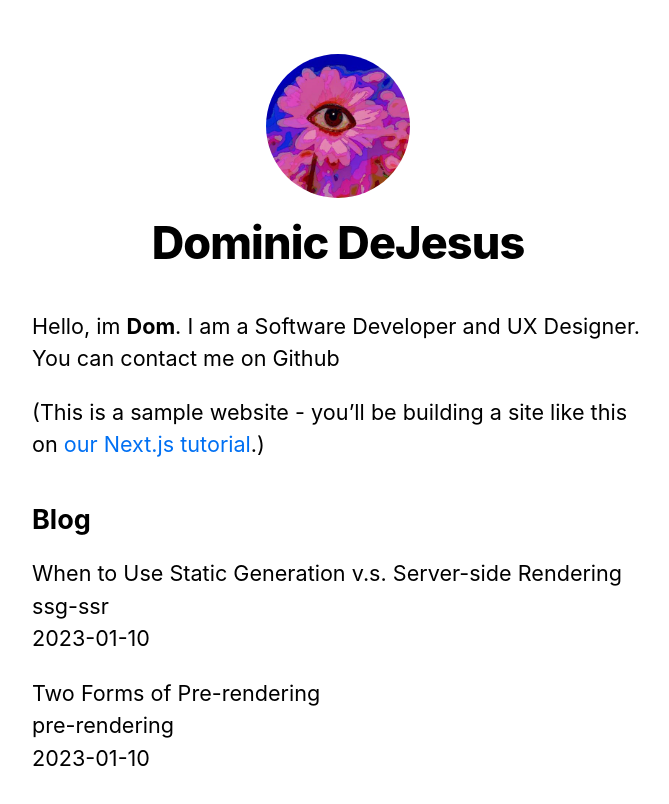
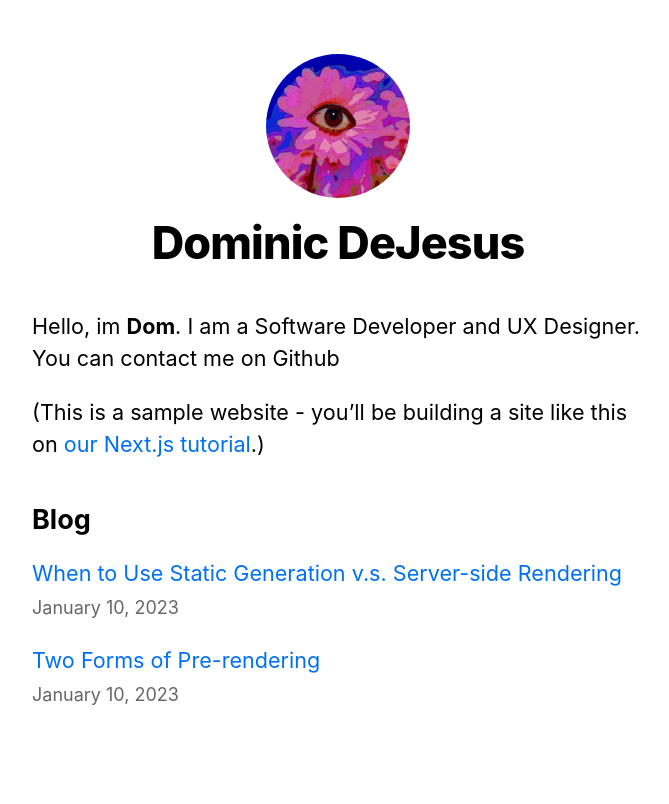
Before and after one commit to domludejesus/nextjs-blog, a Next.js app: page / in a window 1280 px wide. Shown: the top 804 px of the page, without its empty margins (302-971 px from the left). Built offline with nearby package versions, Linux system fonts and the light colour scheme.

Commit message:
adding dynamic routing

```diff
--- /dev/null
+++ b/components/date.js
@@ -0,0 +1,6 @@
+import { parseISO, format } from 'date-fns';
+
+export default function Date({ dateString }) {
+    const date = parseISO(dateString);
+    return <time dateTime={dateString}>{format(date, 'LLLL d, yyyy')}</time>;
+}
--- a/lib/posts.js
+++ b/lib/posts.js
@@ -1,6 +1,8 @@
 import fs from 'fs';
 import path from 'path';
 import matter from 'gray-matter';
+import { remark } from 'remark';
+import html from 'remark-html';
 
 const postsDirectory = path.join(process.cwd(), 'posts');
 
@@ -59,16 +61,23 @@
     });
 }
 
-export function getPostData(id) {
+export async function getPostData(id) {
     const fullPath = path.join(postsDirectory, `${id}.md`);
     const fileContents = fs.readFileSync(fullPath, 'utf8');
 
     // Use gray-matter to parse the post metadata section
     const matterResult = matter(fileContents);
 
-    // Combine the data with the id
+    // Use remark to convert markdown into HTML string
+    const processedContent = await remark()
+        .use(html)
+        .process(matterResult.content);
+    const contentHtml = processedContent.toString();
+
+    // Combine the data with the id and contentHtml
     return {
         id,
+        contentHtml,
         ...matterResult.data,
     };
 }
--- a/package.json
+++ b/package.json
@@ -6,9 +6,12 @@
     "start": "next start"
   },
   "dependencies": {
+    "date-fns": "^2.29.3",
     "gray-matter": "^4.0.3",
     "next": "latest",
     "react": "18.2.0",
-    "react-dom": "18.2.0"
+    "react-dom": "18.2.0",
+    "remark": "^14.0.2",
+    "remark-html": "^15.0.1"
   }
 }
--- a/pages/index.js
+++ b/pages/index.js
@@ -2,6 +2,8 @@
 import Layout, { siteTitle } from '../components/layout';
 import utilStyles from '../styles/utils.module.css';
 import { getSortedPostsData } from '../lib/posts';
+import Link from 'next/link';
+import Date from '../components/date';
 
 export async function getStaticProps() {
   const allPostsData = getSortedPostsData();
@@ -30,11 +32,11 @@
         <ul className={utilStyles.list}>
           {allPostsData.map(({ id, date, title }) => (
             <li className={utilStyles.listItem} key={id}>
-              {title}
+              <Link href={`/posts/${id}`}>{title}</Link>
               <br />
-              {id}
-              <br />
-              {date}
+              <small className={utilStyles.lightText}>
+                <Date dateString={date} />
+              </small>
             </li>
           ))}
         </ul>
```
Also changed, not shown: pages/posts/[id].js (+14 -6 lines), 1 other file (tests, documents, lock files or other folders).
